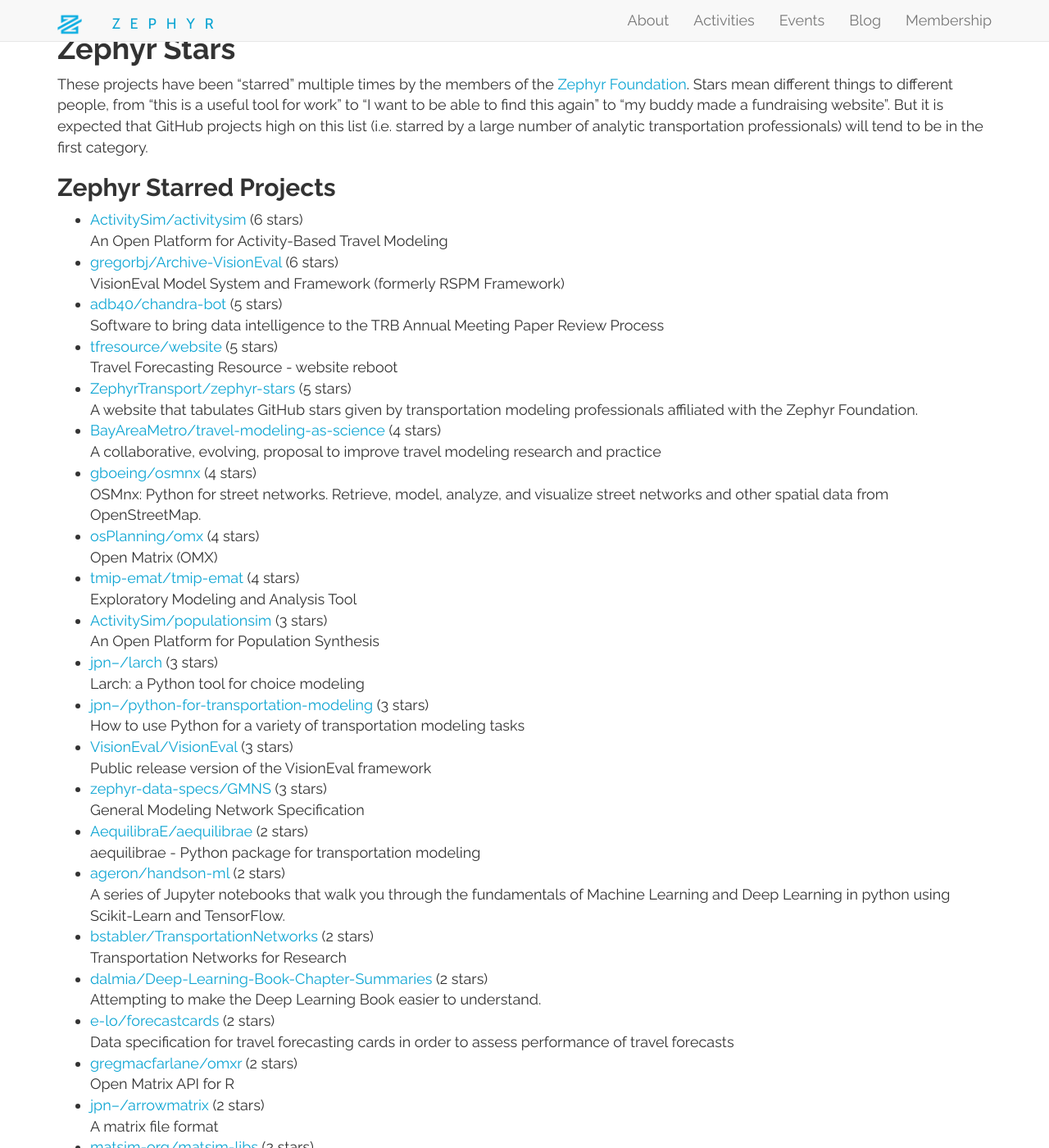
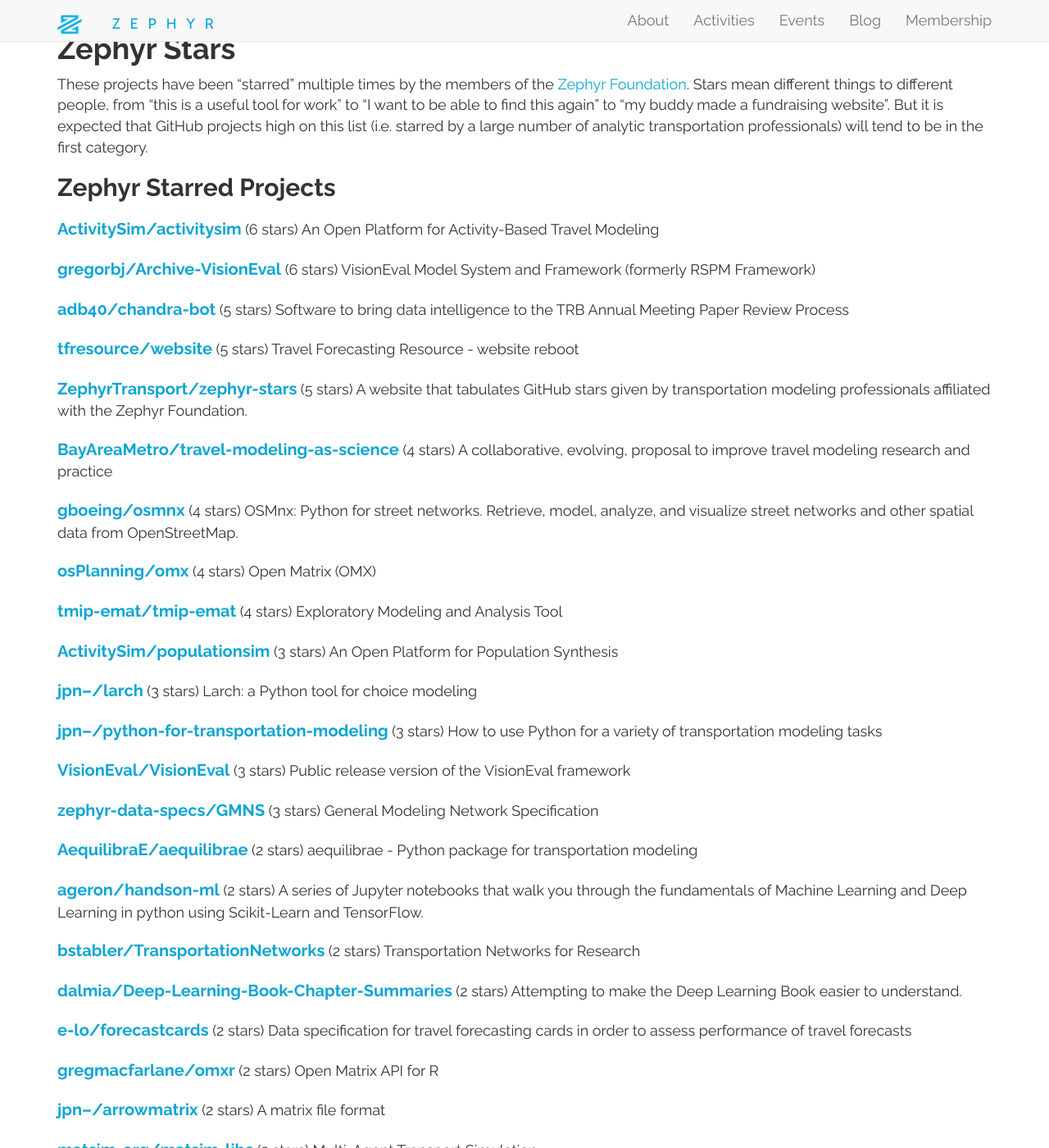
Before and after one commit to ZephyrTransport/zephyr-website, a Jekyll site: the page built from stars.md, in a window 1280 px wide and 1400 px high, scrolled down 463 px. Shown: the whole window at 82% size. Built offline with Jekyll 4.4.1, drawn with Linux system fonts in a browser that asks for light colours; nearby versions of some CDN libraries; some of the changed text lies outside the part shown.

Commit message:
update stars template

```diff
--- /dev/null
+++ b/_layouts/stars.html
@@ -0,0 +1,15 @@
+<!DOCTYPE html>
+<html lang="en">
+  {% include head.html %}
+
+  <body>
+    {% include project-header.html %}
+    <div class="container">
+      <div class="row">
+        <div class="col-lg-12 z-stars">{{ content }}</div>
+      </div>
+    </div>
+    {% include project-contact.html %} {% include footer.html %} {% include
+    js.html %}
+  </body>
+</html>
--- a/css/zephyr-2020.css
+++ b/css/zephyr-2020.css
@@ -1,3 +1,17 @@
+.z-stars ul {
+  padding-left: 0;
+}
+
+.z-stars li {
+  list-style: none;
+  margin-top: 2rem;
+}
+
+.z-stars li a {
+  font-weight: bold;
+  font-size: 2rem;
+}
+
 .z-programs-list {
   margin-top: 4rem;
   display: grid;
--- a/stars.md
+++ b/stars.md
@@ -1,5 +1,5 @@
 ---
-layout: project
+layout: stars
 title: Zephyr Stars
 subtitle: Projects we like
 img: trees.jpg
@@ -11,12 +11,13 @@
 members of the [Zephyr Foundation](https://zephyrtransport.org).
 Stars mean different things to different people, from "this is a
 useful tool for work" to "I want to be able to find this again"
-to "my buddy made a fundraising website".  But it is expected
+to "my buddy made a fundraising website". But it is expected
 that GitHub projects high on this list (i.e. starred by a large
 number of analytic transportation professionals) will tend to be
 in the first category.
 
 ## Zephyr Starred Projects
+
 - [ActivitySim/activitysim](https://www.github.com/ActivitySim/activitysim) (6 stars)
   An Open Platform for Activity-Based Travel Modeling
 - [gregorbj/Archive-VisionEval](https://www.github.com/gregorbj/Archive-VisionEval) (6 stars)
@@ -83,7 +84,6 @@
 - [wsp-sag/tcadr](https://www.github.com/wsp-sag/tcadr) (2 stars)
   A library to read/write TransCAD binary files in R.
 
-
 ## Zephyr Users
 
 The list of starred projects is based on these GitHub users.
@@ -126,5 +126,4 @@
 - [Tom Rossi (tfrossi)](https://www.github.com/tfrossi)
 - [Timothy Brathwaite (timothyb0912)](https://www.github.com/timothyb0912)
 
-
 Last updated November 22, 2020
```
Also changed, not shown: 1 other file.
